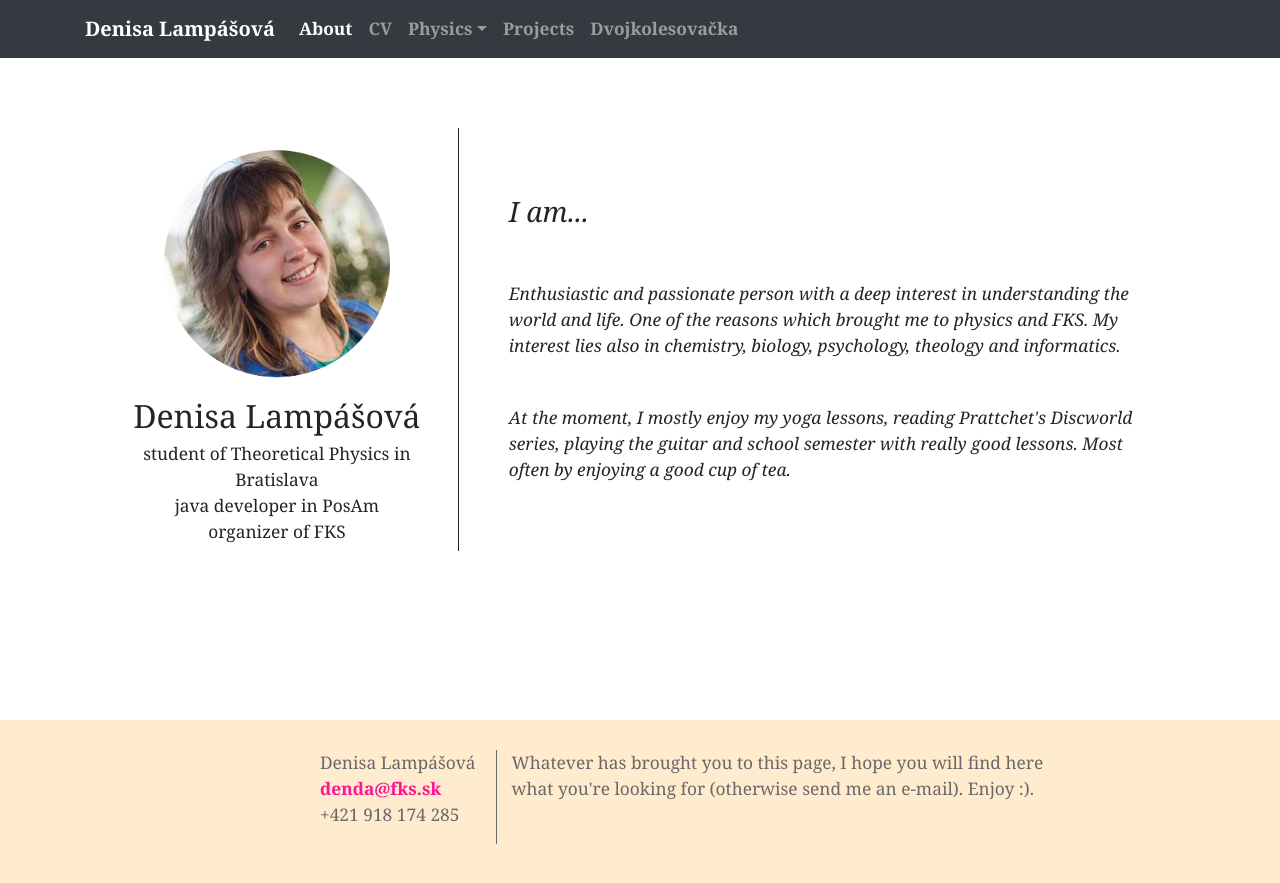
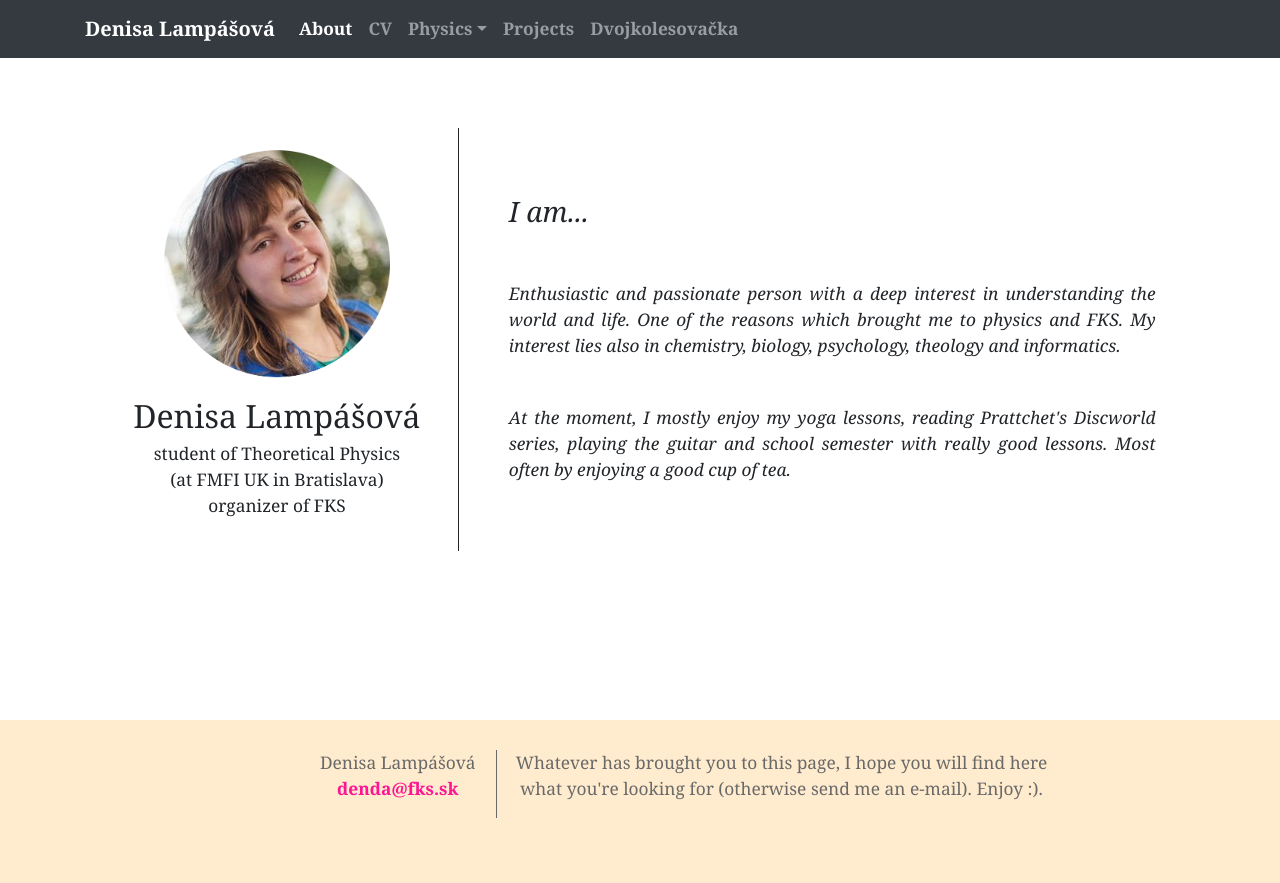
Before and after one commit to dendaxD/dendaxD.github.io, a Jekyll site: the page built from index.md, in a window 1280 px wide. Shown: the top 883 px of the page. Built offline with Jekyll 4.4.1, drawn with Linux system fonts in a browser that asks for light colours; nearby versions of some CDN libraries.

Commit message:
dolezite drobne upravy

```diff
--- a/_includes/footer.html
+++ b/_includes/footer.html
@@ -3,21 +3,26 @@
   <div class="container">
 
     <div class="footer-col-wrapper">
+
+
       <div class="row">
         <div class="col-lg-2"></div>
-      <div class="col-1g-2 vertical-line">
+
+
+      <div class="col-1g-2 vertical-line" style="text-align:center">
+
         <ul class="contact-list">
           <li>
+              Denisa Lampášová
+          </li>
+          <li>
+            <a href="mailto:denda@fks.sk"><span class="glyphicon glyphicon-envelope"></span>denda@fks.sk</a>
+          </li>
+        </ul>
 
-              Denisa Lampášová
-
-          </li>
-          <li><a href="mailto:denda@fks.sk"><span class="glyphicon glyphicon-envelope"></span>denda@fks.sk</a></li>
-          <li>+421 918 174 285</li>
-        </ul>
       </div>
 
-      <div class="col-lg-6 border-left">
+      <div class="col-lg-6 border-left" style="text-align:center">
         <p>{{site.description}}</p>
       </div>
         <div class="col-lg-2"></div>
--- a/_includes/header.html
+++ b/_includes/header.html
@@ -16,7 +16,7 @@
         <a class="nav-link" href="index.html">About<span class="sr-only">(current)</span></a>
       </li>
       <li class="nav-item">
-        <a class="nav-link" href="/documents/zivotopis2.pdf">CV</a>
+        <a class="nav-link" href="/documents/LampasovaCV.pdf">CV</a>
       </li>
       <li class="nav-item dropdown">
         <a class="nav-link dropdown-toggle" href="#" id="navbarDropdown" role="button" data-toggle="dropdown" aria-haspopup="true" aria-expanded="false">Physics</a>
--- a/dvojkolesovacka.html
+++ b/dvojkolesovacka.html
@@ -7,7 +7,7 @@ layout: default
 
 <div class="container">
   <div class="row" style="padding: 2%; vertical-align: middle; padding-top: -10%">
-<div class="row" style="display: inline;">
+<div class="row" style="display: inline;text-align: justify;">
   <i>
   Dvojkolesovačka je niekoľkodňová bicyklovačka určená najmä pre Trojstenákov, ale samozrejme vítaní sú aj súrodenci, potenciálny riešitelia, ...
 Myšlienka  vznikla vo vlaku po Akadémii Trojstenu 2013 (s nápadom prišiel asi Baklažán) a v lete 2014 bol experimentálny 0.5-ty ročník (číslujeme od 0.5, aby sa nezbláznili ani ľudia indexujúci od nuly, ani ľudia indexujúci od jednotky, respektíve všetci rovnako), z ktorého existuje aj <a href="https://www.youtube.com/watch?v=jbWKWuL5Ar8">video</a>. Ukázalo sa, že je to fakt super akcia, z ktorej sa ročne teší niekoľko cyklonadšencov. Ak náhodou nevieš, čo v lete, odporúčam sa k nám pridať :). Viac informácií (aj keď nie zrovna aktuálnych) možno nájdeš <a href="https://sites.google.com/site/dvojkolesovackatrihedronu/">tu</a> alebo mi napíš.
--- a/index.md
+++ b/index.md
@@ -8,11 +8,11 @@ layout: default
   <div class="col-md-4 vertical-line resize" style="text-align:center">
     <img src="/img/dendaxd.png">
     <h2>Denisa Lampášová</h2>
-    student of Theoretical Physics in Bratislava<br>
-    java developer in PosAm<br>
+    student of Theoretical Physics<br>
+    (at FMFI UK in Bratislava)<br>
     organizer of FKS
   </div>
-  <div class="col-md-8" style="padding:2%; padding-left: 4%">
+  <div class="col-md-8" style="padding:2%; padding-left: 4%; text-align: justify;">
   <i>
    <div class="row">
   <h3>I am...</h3>
```
Also changed, not shown: school.md (+0 -3 lines), thesis.md (+1 -1 lines), 11 other files.
